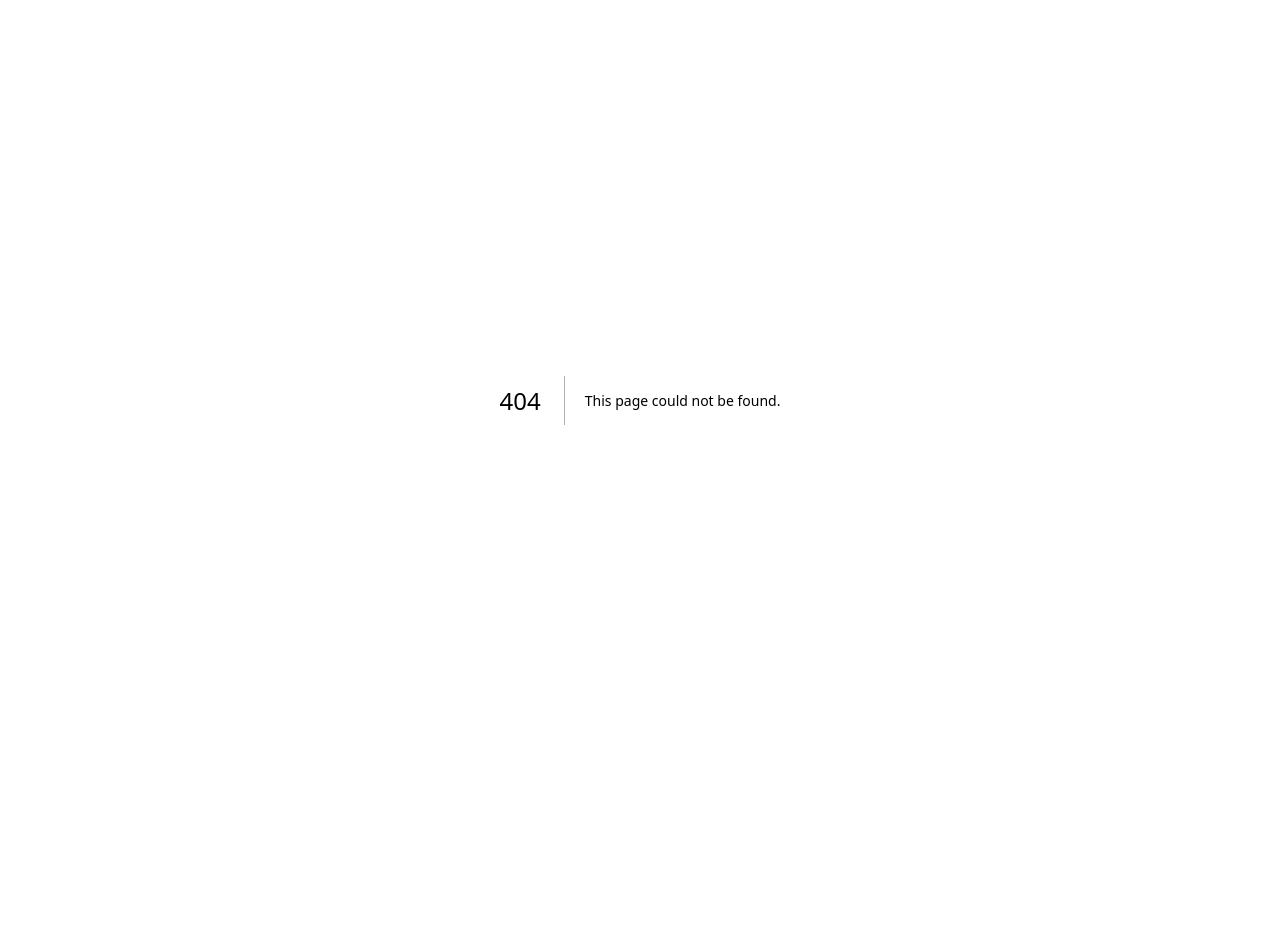
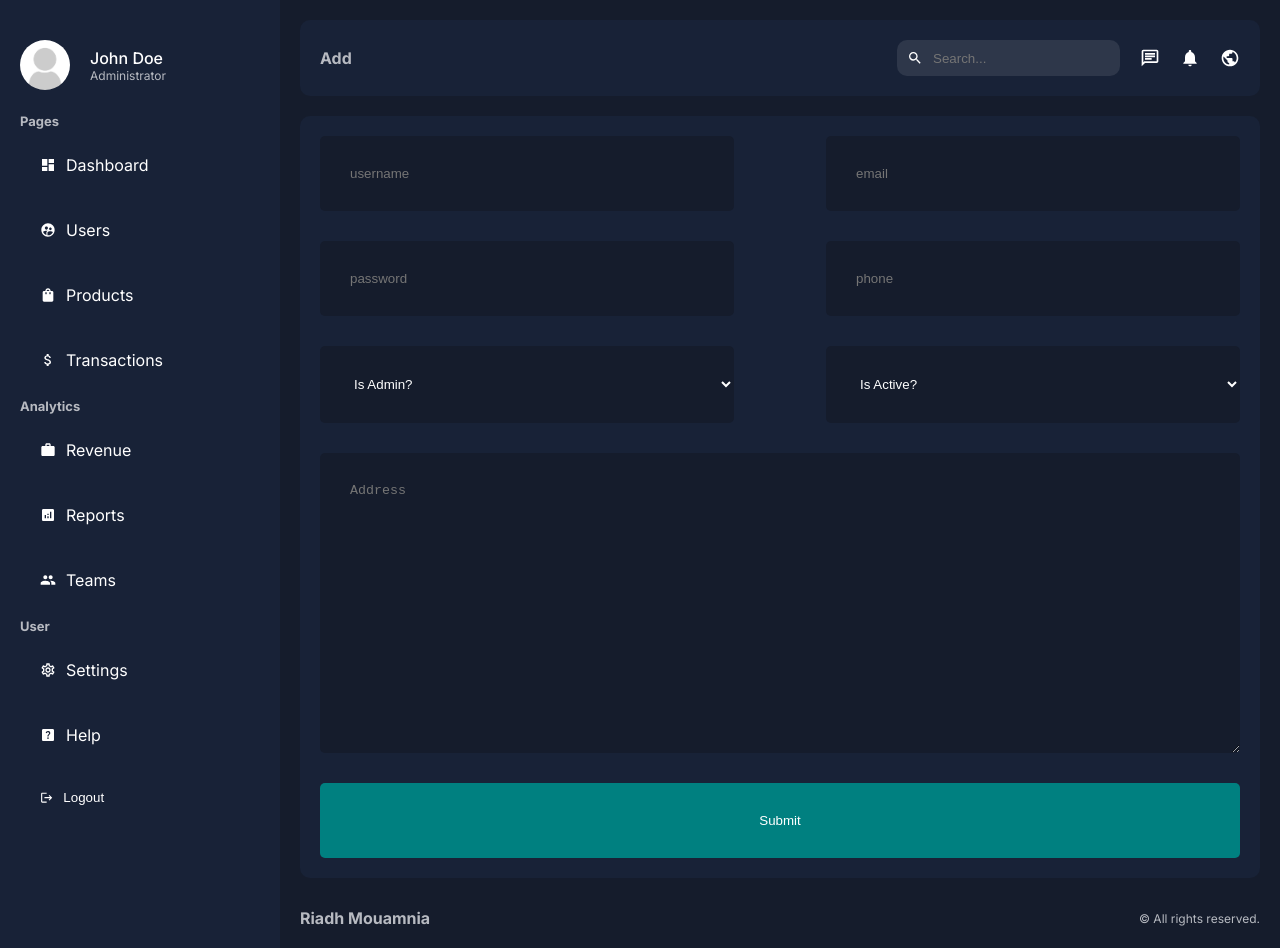
Before and after one commit to riadhmouamnia/admin-dashboard, a Next.js app: page /dashboard/users/add in a window 1280 px wide. Before the commit this address had no page. Before the commit the page ends 800 px from the top, so only its background shows below. Built offline with nearby package versions, Linux system fonts and the light colour scheme.

Commit message:
add new user and add new product pages design

```diff
--- /dev/null
+++ b/app/dashboard/users/add/page.tsx
@@ -0,0 +1,38 @@
+import styles from "@/app/ui/dashboard/users/addUser/addUser.module.scss";
+
+function AddUserPage() {
+  return (
+    <div className={styles.container}>
+      <form className={styles.form}>
+        <input type="text" placeholder="username" name="username" required />
+        <input type="email" placeholder="email" name="email" required />
+        <input
+          type="password"
+          placeholder="password"
+          name="password"
+          required
+        />
+        <input type="phone" placeholder="phone" name="phone" />
+        <select name="isAdmin" id="isAdmin">
+          <option>Is Admin?</option>
+          <option>Yes</option>
+          <option>No</option>
+        </select>
+        <select name="isActive" id="isActive">
+          <option>Is Active?</option>
+          <option>Yes</option>
+          <option>No</option>
+        </select>
+        <textarea
+          name="address"
+          id="address"
+          rows={16}
+          placeholder="Address"
+        ></textarea>
+        <button type="submit">Submit</button>
+      </form>
+    </div>
+  );
+}
+
+export default AddUserPage;
--- /dev/null
+++ b/app/ui/dashboard/products/addProduct/addProduct.module.scss
@@ -0,0 +1,41 @@
+.container {
+  background-color: var(--bgSoft);
+  padding: 20px;
+  border-radius: 10px;
+  margin-top: 20px;
+  .form {
+    display: flex;
+    flex-wrap: wrap;
+    justify-content: space-between;
+    input,
+    textarea,
+    select {
+      padding: 30px;
+      background-color: var(--bg);
+      color: var(--text);
+      border: none;
+      border-radius: 5px;
+      margin-bottom: 30px;
+      &:focus {
+        outline: 2px solid #2e374a;
+      }
+    }
+
+    input,
+    select {
+      width: 45%;
+    }
+    textarea {
+      width: 100%;
+    }
+    button {
+      width: 100%;
+      padding: 30px;
+      background-color: teal;
+      color: var(--text);
+      border: none;
+      border-radius: 5px;
+      cursor: pointer;
+    }
+  }
+}
--- /dev/null
+++ b/app/ui/dashboard/users/addUser/addUser.module.scss
@@ -0,0 +1,41 @@
+.container {
+  background-color: var(--bgSoft);
+  padding: 20px;
+  border-radius: 10px;
+  margin-top: 20px;
+  .form {
+    display: flex;
+    flex-wrap: wrap;
+    justify-content: space-between;
+    input,
+    textarea,
+    select {
+      padding: 30px;
+      background-color: var(--bg);
+      color: var(--text);
+      border: none;
+      border-radius: 5px;
+      margin-bottom: 30px;
+      &:focus {
+        outline: 2px solid #2e374a;
+      }
+    }
+
+    input,
+    select {
+      width: 45%;
+    }
+    textarea {
+      width: 100%;
+    }
+    button {
+      width: 100%;
+      padding: 30px;
+      background-color: teal;
+      color: var(--text);
+      border: none;
+      border-radius: 5px;
+      cursor: pointer;
+    }
+  }
+}
```
Also changed, not shown: app/dashboard/products/add/page.tsx (added, +31 -0 lines).
